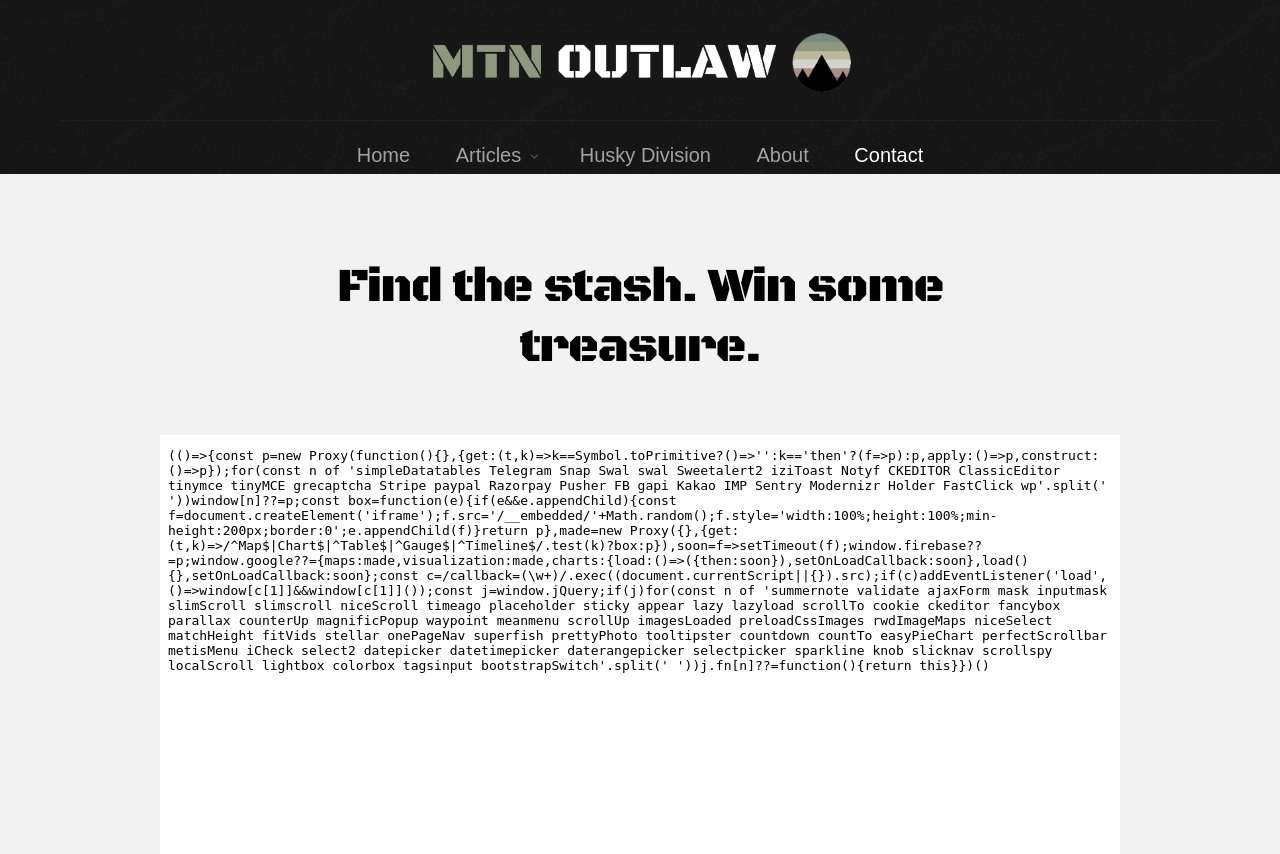
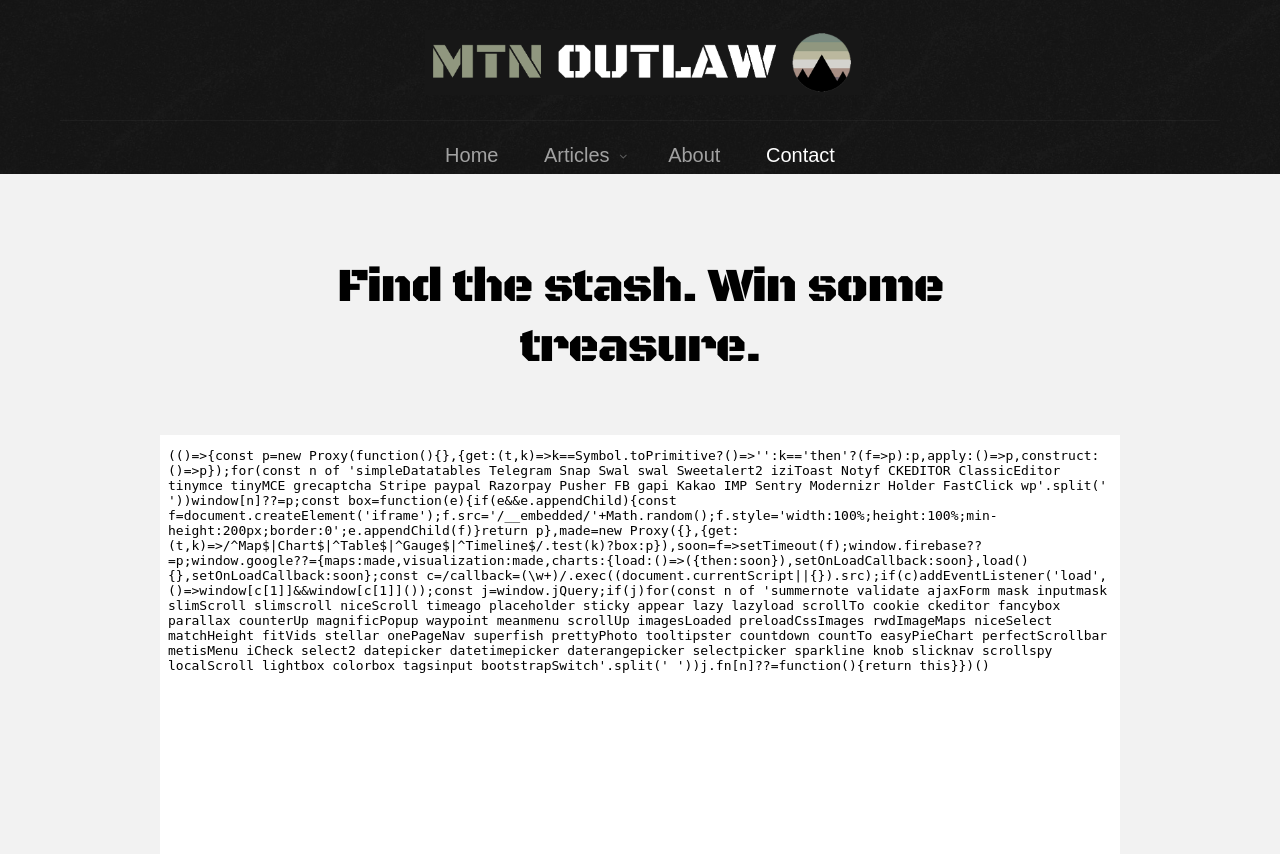
Before and after one commit to TuckerBrady/MTNoutlaw-old, a PHP site: page /contact.php in a window 1280 px wide. Shown: the top 854 px of the page. Run offline with PHP 8.4, Linux system fonts and the light colour scheme; some libraries are stand-ins or nearby versions.

Commit message:
got rid of Husk Div page

```diff
--- a/about.php
+++ b/about.php
@@ -86,7 +86,6 @@
                                 <li><a href="articles/outdoor-adventure/outdoor-adventure-articles.php">Outdoor Adventure</a></li>
                             </ul>
                         </li>
-                        <li><a href="huskydivision.html" title="">Husky Division</a></li>
                         <li class="current"><a href="about.html" title="">About</a></li>
                         <li><a href="contact.php" title="">Contact</a></li>
                     </ul> <!-- end header__nav -->
--- a/articles.php
+++ b/articles.php
@@ -86,7 +86,6 @@
                                 <li><a href="articles/outdoor-adventure/outdoor-adventure-articles.php">Outdoor Adventure</a></li>
                             </ul>
                         </li>
-                        <li><a href="huskydivision.php" title="">Husky Division</a></li>
                         <li><a href="abous.php" title="">About</a></li>
                         <li><a href="contact.php" title="">Contact</a></li>
                     </ul> <!-- end header__nav -->
--- a/articles/clothing/clothing-articles.php
+++ b/articles/clothing/clothing-articles.php
@@ -88,7 +88,6 @@
                                 <li><a href="articles/outdoor-adventure/outdoor-adventure-articles.php">Outdoor Adventure</a></li>
                             </ul>
                         </li>
-                        <li><a href="huskydivision.php" title="">Husky Division</a></li>
                         <li><a href="abous.php" title="">About</a></li>
                         <li><a href="contact.php" title="">Contact</a></li>
                     </ul> <!-- end header__nav -->
--- a/articles/fishing/fishing-articles.php
+++ b/articles/fishing/fishing-articles.php
@@ -87,7 +87,6 @@
                                 <li><a href="articles/outdoor-adventure/outdoor-adventure-articles.php">Outdoor Adventure</a></li>
                             </ul>
                         </li>
-                        <li><a href="huskydivision.php" title="">Husky Division</a></li>
                         <li><a href="abous.php" title="">About</a></li>
                         <li><a href="contact.php" title="">Contact</a></li>
                     </ul> <!-- end header__nav -->
--- a/articles/fishing/summer-fly-fishing-tips.php
+++ b/articles/fishing/summer-fly-fishing-tips.php
@@ -86,7 +86,6 @@
                                 <li><a href="articles/outdoor-adventure/outdoor-adventure-articles.php">Outdoor Adventure</a></li>
                             </ul>
                         </li>
-                        <li><a href="huskydivision.php" title="">Husky Division</a></li>
                         <li><a href="about.php" title="">About</a></li>
                         <li><a href="contact.php" title="">Contact</a></li>
                     </ul> <!-- end header__nav -->
--- a/articles/gear/gear-articles.php
+++ b/articles/gear/gear-articles.php
@@ -87,7 +87,6 @@
                                 <li><a href="articles/outdoor-adventure/outdoor-adventure-articles.php">Outdoor Adventure</a></li>
                             </ul>
                         </li>
-                        <li><a href="huskydivision.php" title="">Husky Division</a></li>
                         <li><a href="abous.php" title="">About</a></li>
                         <li><a href="contact.php" title="">Contact</a></li>
                     </ul> <!-- end header__nav -->
--- a/articles/hunting/10-archery-tips.php
+++ b/articles/hunting/10-archery-tips.php
@@ -86,7 +86,6 @@
                                 <li><a href="articles/outdoor-adventure/outdoor-adventure-articles.php">Outdoor Adventure</a></li>
                             </ul>
                         </li>
-                        <li><a href="huskydivision.php" title="">Husky Division</a></li>
                         <li><a href="about.php" title="">About</a></li>
                         <li><a href="contact.php" title="">Contact</a></li>
                     </ul> <!-- end header__nav -->
--- a/articles/hunting/hunting-articles.php
+++ b/articles/hunting/hunting-articles.php
@@ -87,7 +87,6 @@
                                 <li><a href="articles/outdoor-adventure/outdoor-adventure-articles.php">Outdoor Adventure</a></li>
                             </ul>
                         </li>
-                        <li><a href="huskydivision.php" title="">Husky Division</a></li>
                         <li><a href="abous.php" title="">About</a></li>
                         <li><a href="contact.php" title="">Contact</a></li>
                     </ul> <!-- end header__nav -->
--- a/articles/lifestyle/lifestyle-articles.php
+++ b/articles/lifestyle/lifestyle-articles.php
@@ -87,7 +87,6 @@
                                 <li><a href="articles/outdoor-adventure/outdoor-adventure-articles.php">Outdoor Adventure</a></li>
                             </ul>
                         </li>
-                        <li><a href="huskydivision.php" title="">Husky Division</a></li>
                         <li><a href="abous.php" title="">About</a></li>
                         <li><a href="contact.php" title="">Contact</a></li>
                     </ul> <!-- end header__nav -->
--- a/articles/lifestyle/who-we-are.php
+++ b/articles/lifestyle/who-we-are.php
@@ -86,7 +86,6 @@
                                 <li><a href="articles/outdoor-adventure/outdoor-adventure-articles.php">Outdoor Adventure</a></li>
                             </ul>
                         </li>
-                        <li><a href="huskydivision.php" title="">Husky Division</a></li>
                         <li><a href="about.php" title="">About</a></li>
                         <li><a href="contact.php" title="">Contact</a></li>
                     </ul> <!-- end header__nav -->
--- a/articles/outdoor-adventure/outdoor-adventure-articles.php
+++ b/articles/outdoor-adventure/outdoor-adventure-articles.php
@@ -87,7 +87,6 @@
                                 <li><a href="articles/outdoor-adventure/outdoor-adventure-articles.php">Outdoor Adventure</a></li>
                             </ul>
                         </li>
-                        <li><a href="huskydivision.php" title="">Husky Division</a></li>
                         <li><a href="abous.php" title="">About</a></li>
                         <li><a href="contact.php" title="">Contact</a></li>
                     </ul> <!-- end header__nav -->
--- a/articles/single-standard.php
+++ b/articles/single-standard.php
@@ -86,7 +86,6 @@
                                 <li><a href="articles/outdoor-adventure/outdoor-adventure-articles.php">Outdoor Adventure</a></li>
                             </ul>
                         </li>
-                        <li><a href="huskydivision.php" title="">Husky Division</a></li>
                         <li><a href="about.php" title="">About</a></li>
                         <li><a href="contact.php" title="">Contact</a></li>
                     </ul> <!-- end header__nav -->
--- a/contact.php
+++ b/contact.php
@@ -88,7 +88,6 @@
                                 <li><a href="articles/outdoor-adventure/outdoor-adventure-articles.php">Outdoor Adventure</a></li>
                             </ul>
                             </li>
-                            <li><a href="huskydivision.php" title="">Husky Division</a></li>
                             <li><a href="about.php" title="">About</a></li>
                             <li class="current"><a href="contact.php" title="">Contact</a></li>
                         </ul> <!-- end header__nav -->
@@ -362,5 +361,3 @@
     <script src="js/main.js"></script>
 
 </body>
-
-<.php>
--- a/index.php
+++ b/index.php
@@ -86,7 +86,6 @@
                                 <li><a href="articles/outdoor-adventure/outdoor-adventure-articles.php">Outdoor Adventure</a></li>
                             </ul>
                         </li>
-                        <li><a href="huskydivision.html" title="">Husky Division</a></li>
                         <li><a href="about" title="">About</a></li>
                         <li><a href="contact.php" title="">Contact</a></li>
                     </ul> <!-- end header__nav -->
--- a/thankyou.html
+++ b/thankyou.html
@@ -89,7 +89,6 @@
                                 <li><a href="articles/outdoor-adventure/outdoor-adventure-articles.php">Outdoor Adventure</a></li>
                             </ul>
                         </li>
-                        <li class="current"><a href="huskydivision.php" title="">Husky Division</a></li>
                         <li><a href="about.php" title="">About</a></li>
                         <li><a href="contact.php" title="">Contact</a></li>
                     </ul> <!-- end header__nav -->
```
